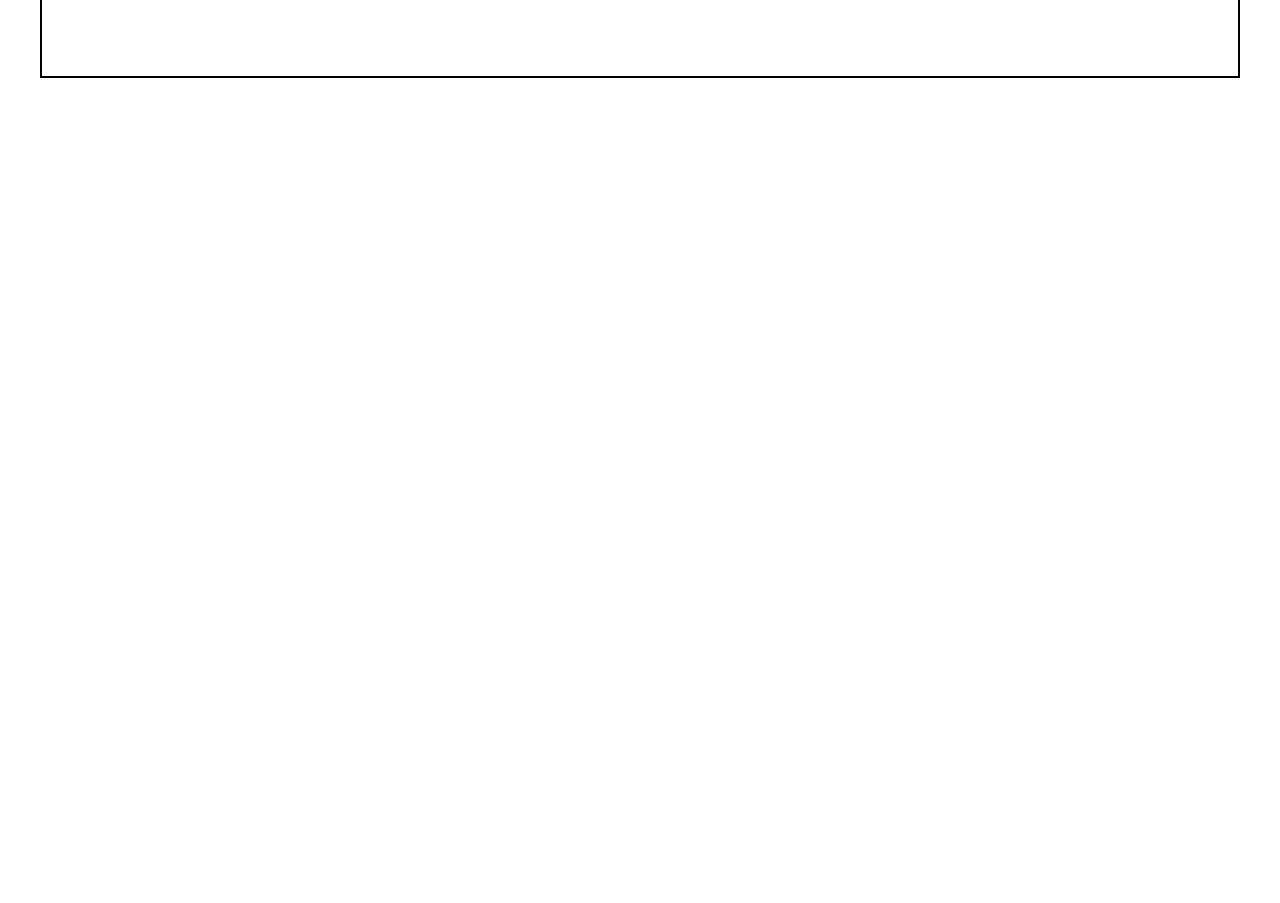
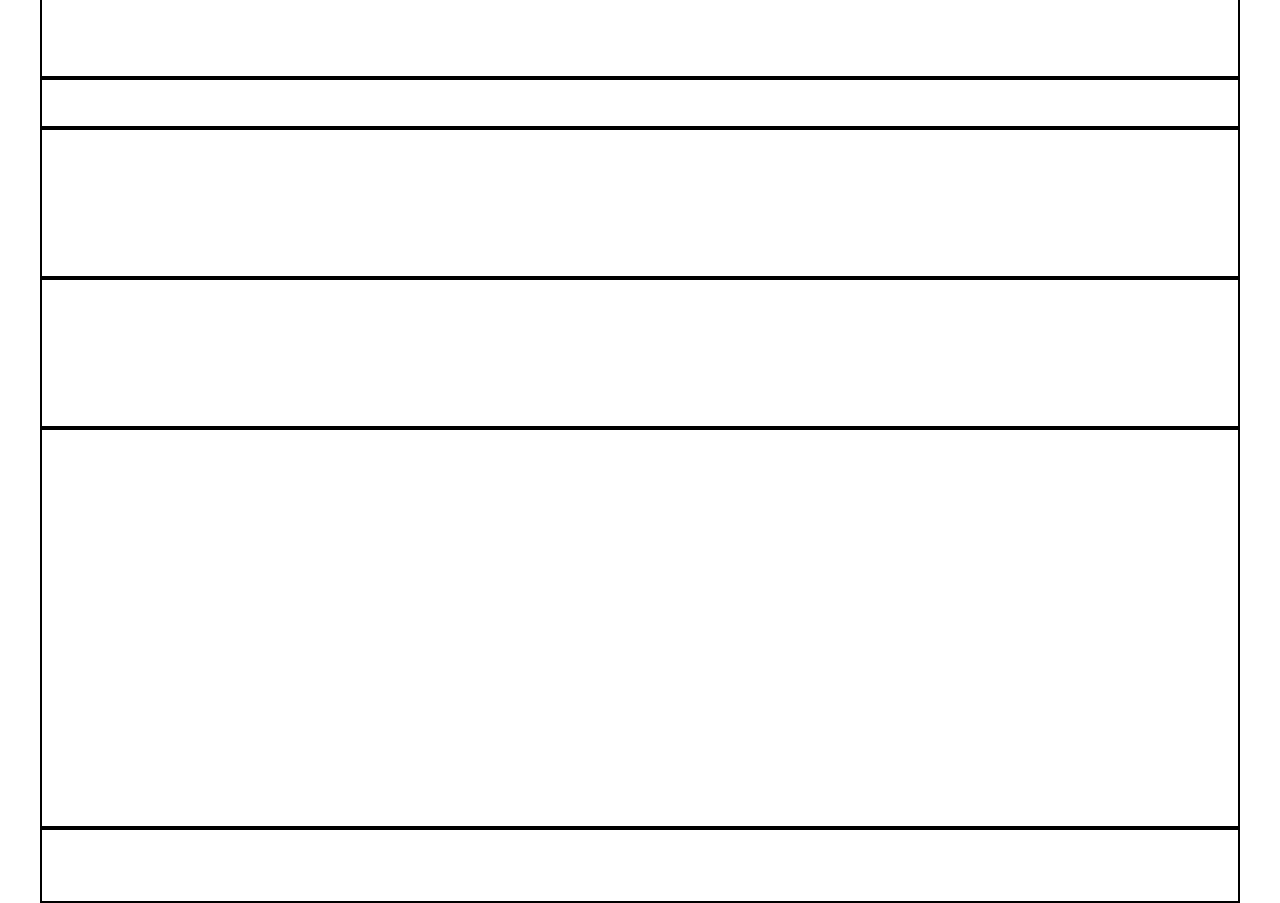
Before and after one commit to GiacomoAccardi/proj-html-vuejs, a Vue app: page / in a window 1280 px wide. Shown: the part 4240-5143 px from the top of the page. Before the commit the page ends 4318 px from the top, so only its background shows below. Built offline with nearby package versions, Linux system fonts and the light colour scheme.

Commit message:
[UPD] Base structure for the footer section is done

```diff
--- a/src/components/AppFooter.vue
+++ b/src/components/AppFooter.vue
@@ -5,11 +5,55 @@ export default {
 </script>
 
 <template>
+<footer>
+    <!-- brand logos -->
+     <div>
+        <div class="container1200">
+            <div class="content d-flex wrap">
+                <div class="col-12 h-50 layout-db"></div>
+                <div class="col-12 h-100 layout-db"></div>
+            </div>
+        </div>
+     </div>
+    <!-- subscribe! -->
     <div>
-
+        <div class="container1200">
+            <div class="content d-flex">
+                <div class="col-12 h-100 layout-db"></div>
+            </div>
+        </div>
     </div>
+    <!-- main footer -->
+    <div>
+        <div class="container1200">
+            <div class="content d-flex">
+                <div class="col-12 h-400 layout-db"></div>
+            </div>
+        </div>
+    </div>
+    <!-- bottom footer -->
+    <div>
+        <div class="container1200">
+            <div class="content d-flex">
+                <div class="col-12 h-75 layout-db"></div>
+            </div>
+        </div>
+    </div>
+</footer>
 </template>
 
 <style lang="scss">
+@use "../styles/partials/variables";
 
+.h-50{
+    height: 50px;
+}
+
+.h-100{
+    height: 150px;
+}
+
+.h-75{
+    height: 75px;
+}
 </style>
```
